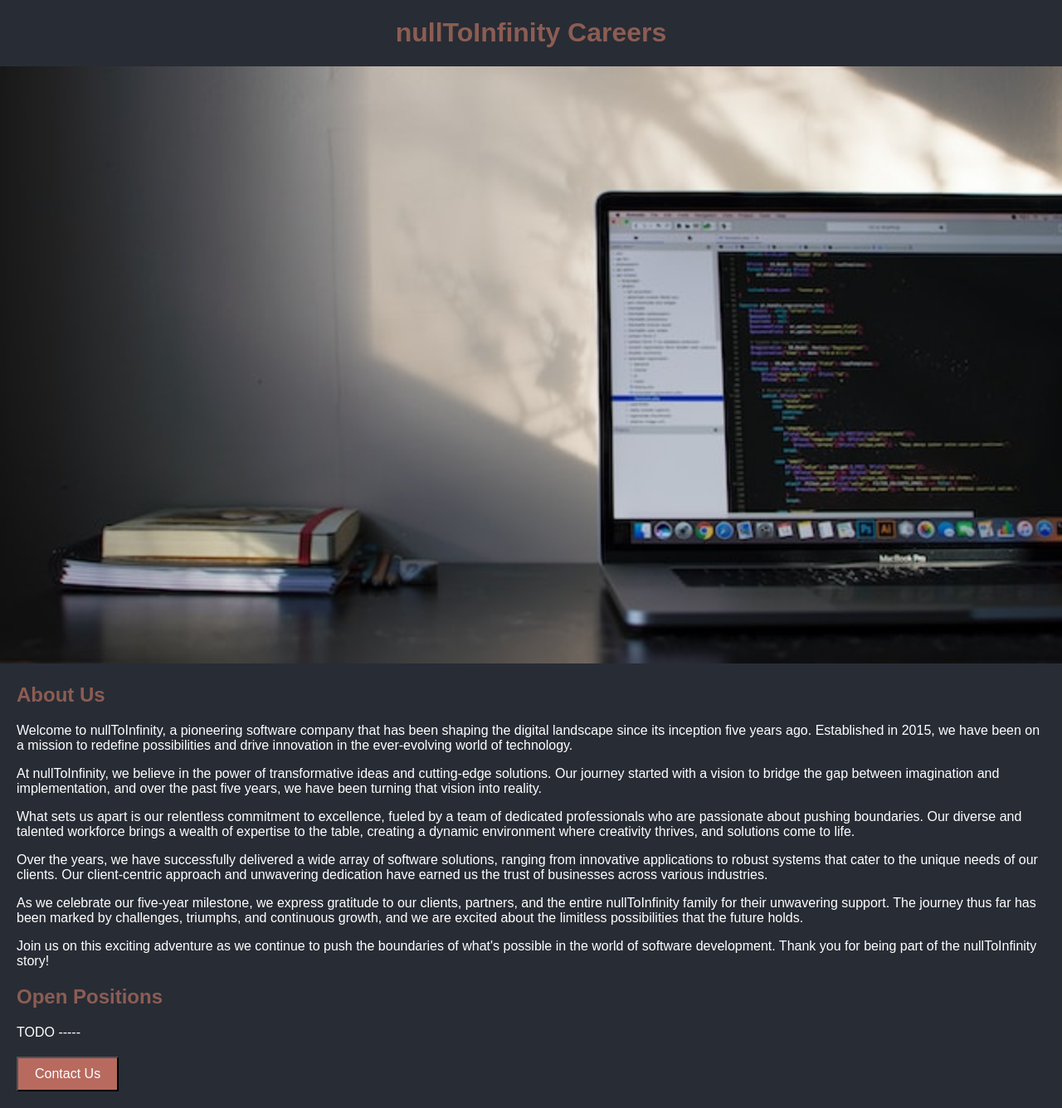
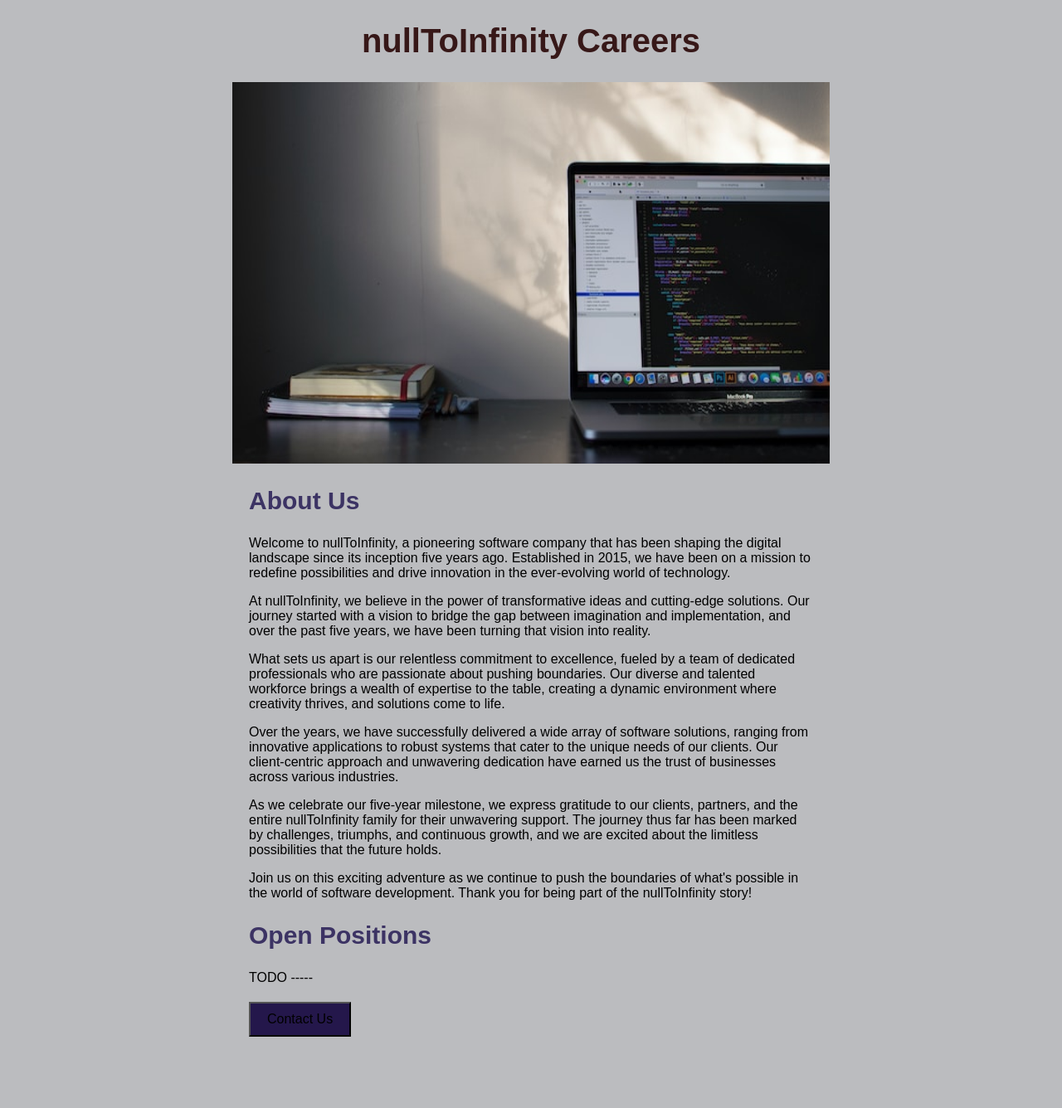
Before and after one commit to abdullahmoosa/careers-website-v2, a Flask app: page / in a window 1280 px wide. Shown: the whole page at 83% size. After the commit the page ends 1250 px from the top, so only its background shows below. Run offline with Flask 3, Linux system fonts and the light colour scheme.

Commit message:
Added CSS

```diff
--- a/static/stylesheets/style.css
+++ b/static/stylesheets/style.css
@@ -1,15 +1,21 @@
 /* styles.css */
 
 body {
-    background-color: #282c35; /* Dark background color */
-    color: #ffffff; /* White text color */
+    background-color: #bbbcbf; /* Dark background color */
+    color: #000000; /* White text color */
     font-family: 'Arial', sans-serif;
     margin: 0;
     padding: 0;
 }
 
-h1, h2 {
-    color: rgb(139, 93, 83); /* Light blue heading color */
+h1{
+    color :#371818;
+    font-size: 40px;
+}
+
+h2 {
+    font-size: 30px;
+    color: rgb(60, 51, 100); /* Light blue heading color */
 }
 
 .text-center {
@@ -22,17 +28,23 @@ section {
 
 img {
     width: 100%;
-    height: auto;
+    height: 460px;
 }
 
 button {
-    background-color: #b86a5f; /* Light blue button color */
-    color: #ffffff; /* White text color */
+    background-color: #24174b; /* Light blue button color */
+    color: #000000;
     padding: 10px 20px;
     font-size: 16px;
     cursor: pointer;
 }
 
 button:hover {
-    background-color: #371818; /* Darker blue on hover */
+    background-color: #4c2cae; /* Darker blue on hover */
 }
+
+#container {
+    max-width: 720px;
+    margin: 0 auto;
+
+}
--- a/templates/home.html
+++ b/templates/home.html
@@ -13,6 +13,7 @@
         <h1 class ="text-center">
             nullToInfinity Careers
         </h1>
+        <div id="container">
 
         <img src="../static/banner.jpg" height="320px">
         <section id="about-us">
@@ -38,5 +39,7 @@
         <section>
             <button>Contact Us</button>
         </section>
+
+    </div>
     </body>
 </html>
```
